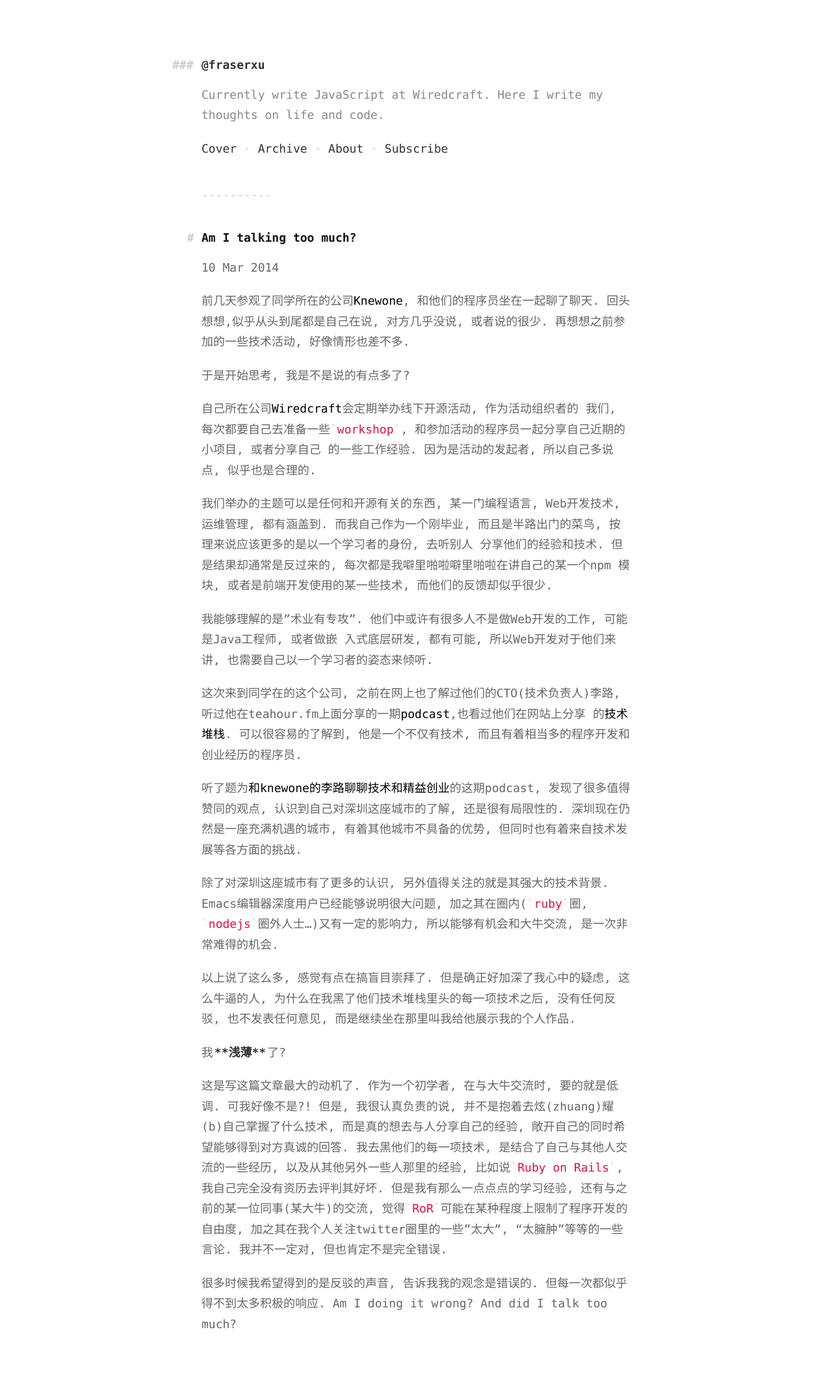
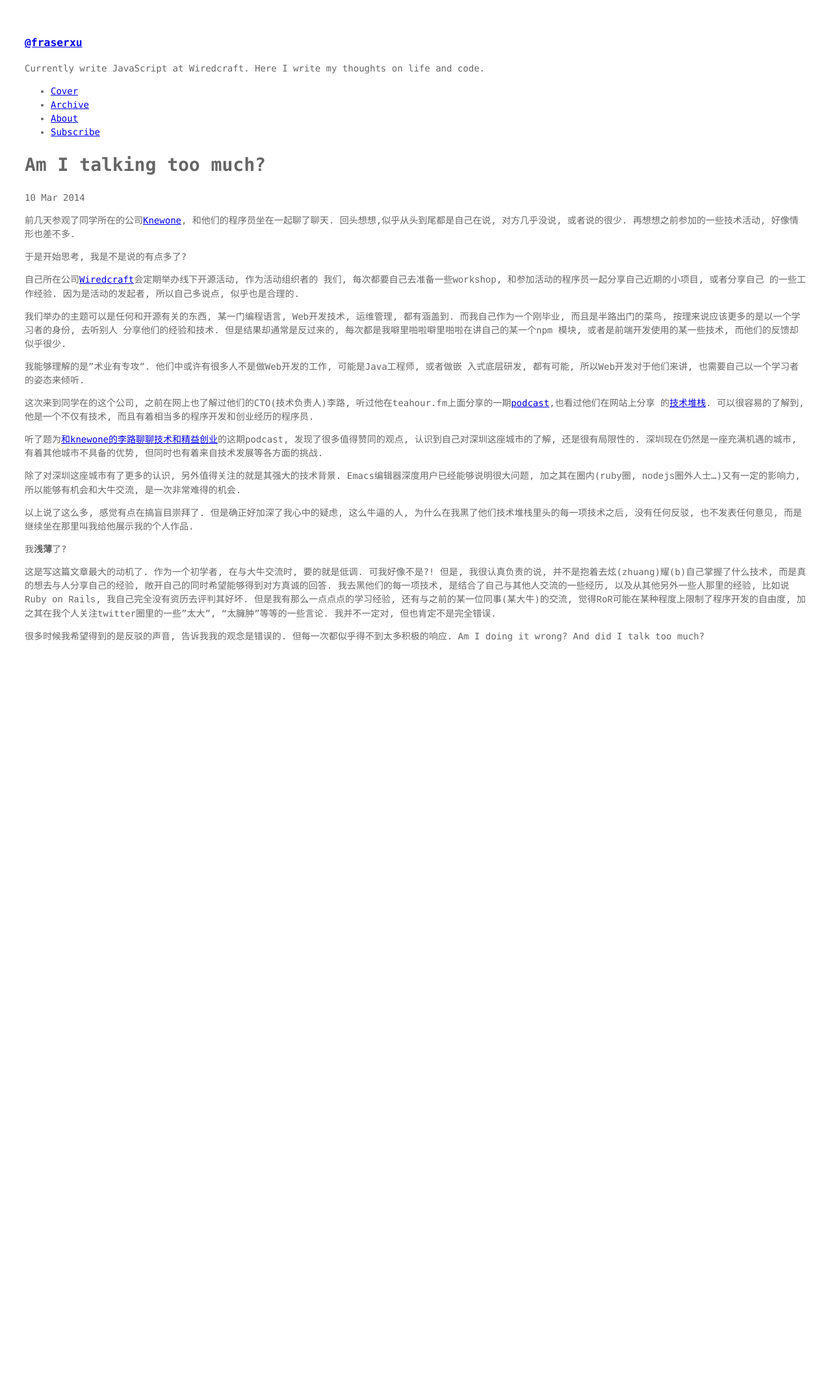
Before and after one commit to fraserxu/fraserxu.github.io, a Jekyll site: the page built from index.html, in a window 1280 px wide. Shown: the whole page at 65% size. Built offline with Jekyll 4.4.1, drawn with Linux system fonts in a browser that asks for light colours; Markdown is read by kramdown in place of the engine named in the settings; the list of posts is cut into pages by our own code; after the commit the page ends 1042 px from its top, so only the background shows below that.

Commit message:
rm style, to be added

```diff
--- a/_layouts/default.html
+++ b/_layouts/default.html
@@ -10,8 +10,8 @@
 
   <div class="container">
 
-    <header class="masthead">
-      <h3 class="masthead-title">
+    <header>
+      <h3>
         <a href="/" title="Home">@fraserxu</a>
       </h3>
       <p>Currently write JavaScript at Wiredcraft. Here I write my thoughts on life and code.</p>
--- a/css/screen.css
+++ b/css/screen.css
@@ -1,20 +1,3 @@
-/* Body resets
--------------------------------------------------- */
-
-* {
-  -webkit-box-sizing: border-box;
-     -moz-box-sizing: border-box;
-          box-sizing: border-box;
-}
-
-html,
-body {
-  margin: 0;
-  padding: 0;
-}
-html {
-  font-size: 62.5%;
-}
 body {
   padding: 30px;
   font-family: Menlo, Monaco, monospace;
@@ -23,353 +6,3 @@ body {
   color: #666;
   background-color: #fff;
 }
-
-p {
-  margin: 0 0 20px;
-}
-
-h1, h2, h3 {
-  position: relative;
-  margin: 30px 0 20px;
-  font-size: 18px;
-  font-weight: bold;
-  line-height: 1.1;
-  color: #111;
-  text-rendering: optimizeLegibility;
-}
-h1:before,
-h2:before,
-h3:before {
-  position: absolute;
-  top: auto;
-  color: #ccc;
-  display: none;
-}
-h1:before {
-  content: "#";
-  left: -1.25em;
-}
-h2:before {
-  content: "##";
-  left: -2em;
-}
-h3:before {
-  content: "###";
-  left: -2.5em;
-}
-
-/* Emphasis */
-em,
-strong {
-  padding-left: .1em;
-  padding-right: .1em;
-}
-
-strong {
-  font-weight: bold;
-  color: #333;
-}
-strong:before,
-strong:after {
-  content: "**";
-}
-
-em:before,
-em:after {
-  content: "*";
-}
-
-/* Lists */
-ul, ol {
-  padding: 0;
-  margin: 0 0 20px;
-}
-.body li {
-  list-style: none;
-  margin-bottom: 8px;
-}
-.body li:before {
-  content: "* ";
-  margin-left: -1.25em;
-  color: #ccc;
-}
-
-hr {
-  margin: 0;
-  border: 0;
-}
-hr:after {
-  display: block;
-  margin: 20px 0;
-  content: "-----";
-  color: #ccc;
-}
-
-abbr {
-  background-color: #eee;
-  display: inline-block;
-  padding: 3px;
-  font-size: 13px;
-  font-weight: bold;
-  color: #555;
-  text-shadow: 0 1px 1px rgba(255, 255, 255, 0.5);
-  text-transform: uppercase;
-  border-radius: 3px;
-}
-
-code, pre {
-  font-family: Menlo, Monaco, "Courier New", monospace;
-}
-code {
-  color: #d14;
-}
-code:before,
-code:after {
-  content: "`";
-  color: #ccc;
-}
-
-pre {
-  display: block;
-  margin: 0 0 14px;
-  font-size: 14px;
-  line-height: 28px;
-  white-space: pre;
-  white-space: pre-wrap;
-  word-break: break-all;
-  word-wrap: break-word;
-}
-pre code {
-  padding: 0;
-  color: inherit;
-  background-color: transparent;
-  border: 0;
-}
-pre code:before,
-pre code:after {
-  content: "";
-}
-.highlight {
-  margin-bottom: 15px;
-  padding: 15px 20px;
-  background-color: #f5f5f5;
-  border-radius: 2px;
-}
-.highlight pre {
-  margin-bottom: 0;
-  font-size: 16px;
-}
-
-/* Gist
--------------------------------------------------- */
-blockquote {
-  padding: 0 0 0 20px;
-  margin: 0 3em 20px -2.25em;
-  color: #999;
-  border-left: 8px solid #e5e5e5;
-}
-blockquote p:last-child {
-  margin-bottom: 0;
-}
-
-img {
-  display: block;
-  margin: 0 0 20px;
-  border-radius: 5px;
-}
-
-/* Links
--------------------------------------------------- */
-a {
-  font-weight: inherit;
-  line-height: inherit;
-  color: #000;
-  text-decoration: none;
-}
-a:hover {
-  text-decoration: underline;
-}
-
-
-/* Scaffolding
--------------------------------------------------- */
-
-.container {
-  max-width: 660px;
-  margin: 0 auto;
-}
-
-/* Masthead */
-.masthead {
-  color: #888;
-}
-.masthead:after {
-  display: block;
-  content: '----------';
-  margin: 40px 0;
-  color: #ccc;
-}
-.masthead a {
-  color: #333;
-}
-.masthead ul {
-  list-style: none;
-}
-.masthead li {
-  display: inline-block;
-}
-.masthead li + li:before {
-  display: inline-block;
-  content: "\00B7 \00a0";
-  color: #ccc;
-}
-
-/* Posts
--------------------------------------------------- */
-
-/* List of posts
-------------------------- */
-.posts,
-.fourohfour {
-  margin-bottom: 80px;
-}
-.posts li a small {
-  font-size: 75%;
-  color: #999;
-}
-.posts li a:hover {
-  color: #000;
-  text-decoration: none;
-}
-.posts li a:hover small {
-  color: #000;
-}
-
-/* Single post
-------------------------- */
-.post {
-  position: relative;
-  margin-bottom: 80px;
-}
-.post:after {
-  display: block;
-  content: '----------';
-  margin: 80px 0;
-  color: #ccc;
-}
-.post img {
-  max-width: 100%;
-}
-.post ol {
-
-}
-.tweet-button {
-  margin: 14px 0;
-}
-.post-date {
-  display: block;
-  margin: -10px 0 10px;
-  color: #ccc;
-}
-
-.page {
-  padding-bottom: 80px;
-}
-.page-title {
-  margin-bottom: 40px;
-}
-
-.talk p {
-  margin-top: 20px;
-}
-
-
-
-/* Pagination
--------------------------------------------------- */
-
-.pagination {
-  margin-bottom: 80px;
-  color: #ccc;
-}
-.pagination a,
-.pagination span {
-  display: inline-block;
-  padding: 8px 10px;
-}
-.pagination a:hover {
-  text-decoration: none;
-  background-color: #eee;
-  border-radius: 4px;
-}
-
-
-
-
-/* Projects
--------------------------------------------------- */
-
-.project {
-  margin-top: 20px;
-  margin-bottom: 40px;
-}
-.project img {
-  border: 1px solid rgba(0,0,0,.1);
-  border-radius: 4px;
-}
-
-
-
-/* Misc
--------------------------------------------------- */
-
-.right {
-  float: right;
-}
-.left {
-  float: left;
-}
-.muted {
-  color: #777;
-}
-
-.gist-highlight {
-  max-height: 400px;
-  overflow-y: scroll;
-}
-
-
-
-/* Responsive
--------------------------------------------------- */
-
-@media (min-width: 768px) {
-  /* Increase body padding and font-sizes */
-  body {
-    padding: 30px;
-    font-size: 18px;
-    line-height: 1.75;
-  }
-  .fusion-ads {
-    position: fixed;
-    right: 30px;
-    bottom: 30px;
-    width: 140px;
-    margin: 0;
-    text-align: right;
-  }
-  .fusion-ads img {
-    display: inline-block;
-  }
-  h1:before,
-  h2:before,
-  h3:before {
-    display: inline;
-  }
-}
-
-@media (min-width: 1024px) {
-  body {
-    padding: 60px 30px;
-  }
-}
```
